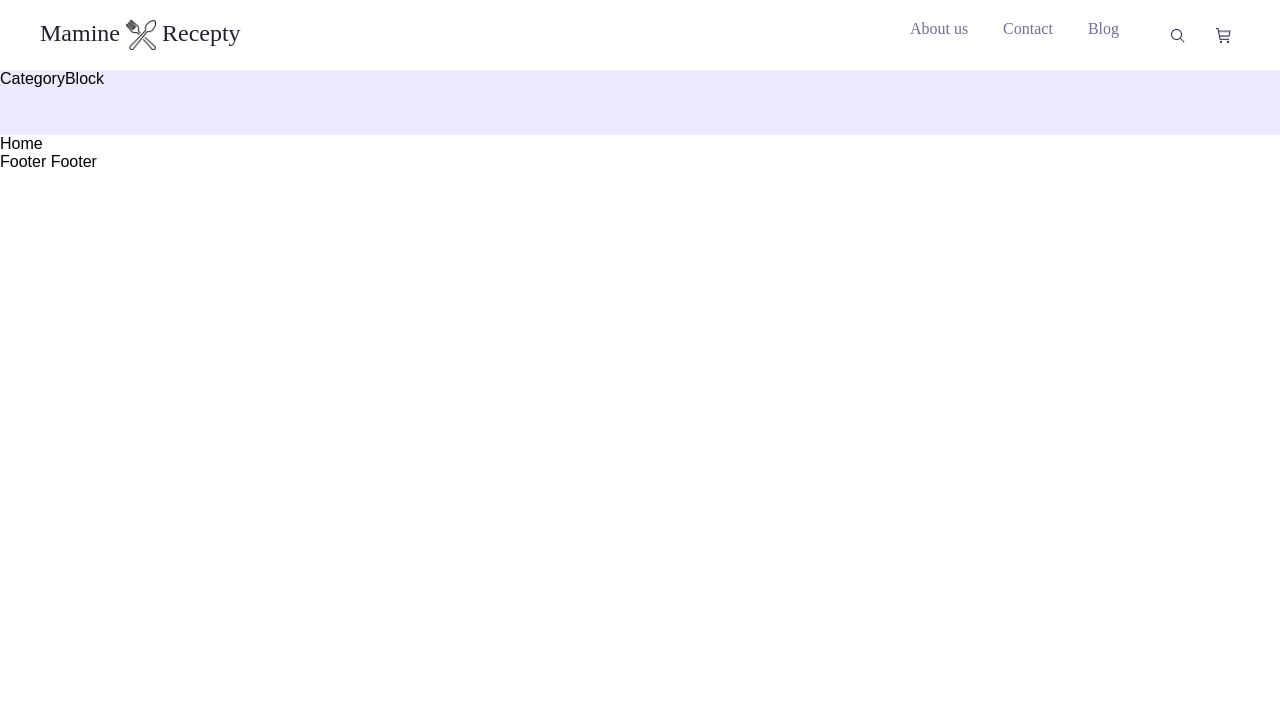
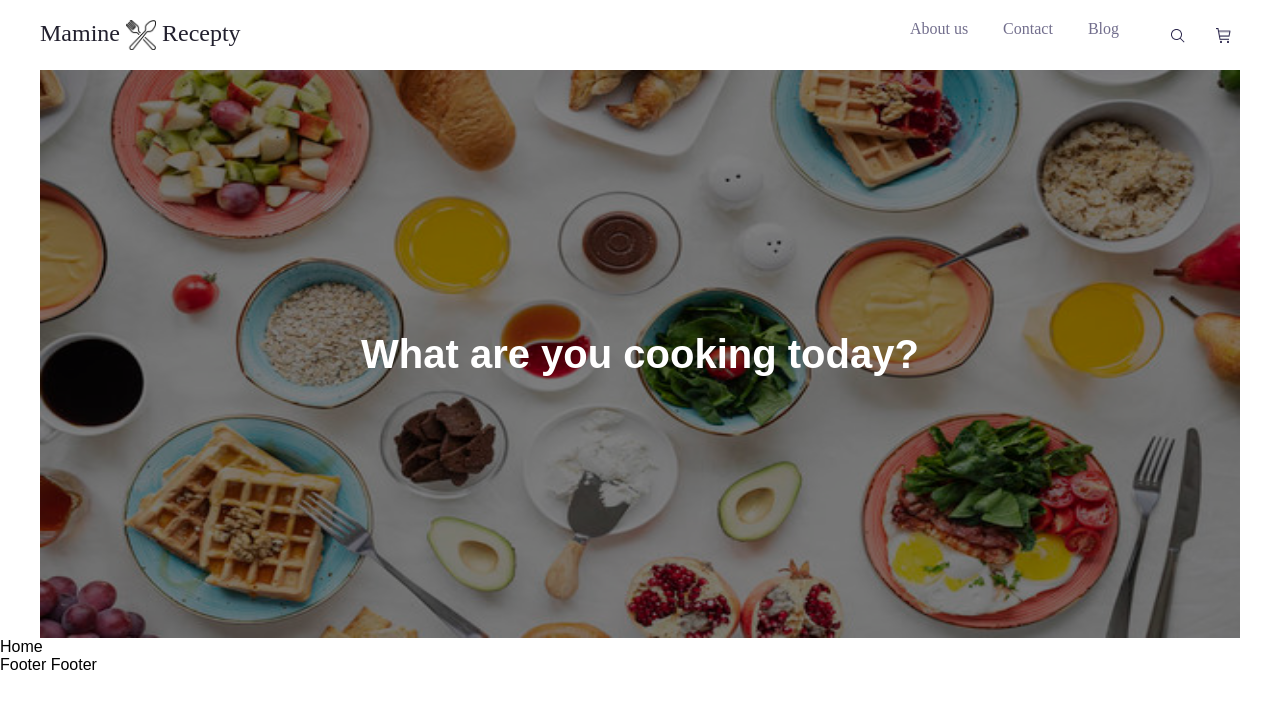
Before and after one commit to Medvedev245/eat-store, a React (Create React App) app: page / in a window 1280 px wide. Shown: the top 708 px of the page. Built offline with nearby package versions, Linux system fonts and the light colour scheme; no server answers.

Commit message:
2nd section

```diff
--- a/src/components/CategoryBlock/CategoryBlock.jsx
+++ b/src/components/CategoryBlock/CategoryBlock.jsx
@@ -1,15 +1,20 @@
-import React, { useEffect } from "react";
-import { SectionCategory } from "./CategoryBlock.styled";
-import axios from "axios";
+import React from "react";
+import {
+  Img,
+  MainTitle,
+  Overlay,
+  SectionCategory,
+} from "./CategoryBlock.styled";
+import BgImage from "../../Files/img/volga.jpg";
 
 const CategoryBlock = () => {
-  useEffect(() => {
-    axios.get("https://dummyjson.com/recipes/tags").then((res) => {
-      console.log(res.data);
-    });
-  });
-
-  return <SectionCategory>CategoryBlock</SectionCategory>;
+  return (
+    <SectionCategory>
+      <Img src={BgImage} alt="Food" />
+      <Overlay />
+      <MainTitle>What are you cooking today?</MainTitle>
+    </SectionCategory>
+  );
 };
 
 export default CategoryBlock;
--- a/src/components/CategoryBlock/CategoryBlock.styled.js
+++ b/src/components/CategoryBlock/CategoryBlock.styled.js
@@ -2,10 +2,44 @@
 import styled from "styled-components";
 
 export const SectionCategory = styled.section`
-  height: 65px;
-  width: 100vw;
-  background-color: #efeaff;
+  width: 1200px;
+  position: relative;
+  margin: 0 auto;
+  /* display: flex;
+  justify-content: space-evenly; */
+  /* height: 65px;
+  width: 100vw; */
+  /* background-color: #efeaff; */
 
   @media screen and (max-width: 767px) {
   }
 `;
+
+export const Overlay = styled.div`
+  /* display: flex;
+  justify-content: space-evenly; */
+  position: absolute;
+  top: 0;
+  left: 0;
+  width: 100%;
+  height: 568px;
+  background: rgba(0, 0, 0, 0.5); /* Adjust the opacity as needed */
+  pointer-events: none; /* Ensure the overlay doesn't block interactions */
+`;
+
+export const Img = styled.img`
+  height: 568px;
+  width: 1200px;
+`;
+
+export const MainTitle = styled.h1`
+  position: absolute;
+  top: 50%;
+  left: 50%;
+  transform: translate(-50%, -50%);
+  display: flex;
+  justify-content: center;
+  align-items: center;
+  color: white;
+  font-size: 40px;
+`;
```
Also changed, not shown: src/Files/img/volga.jpg (added).
